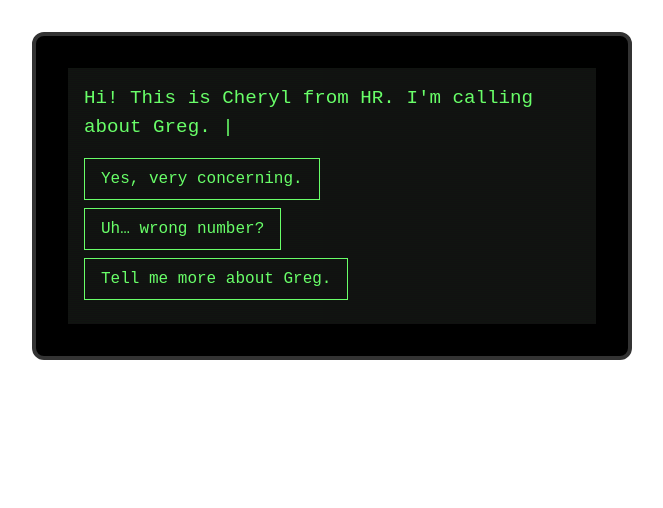
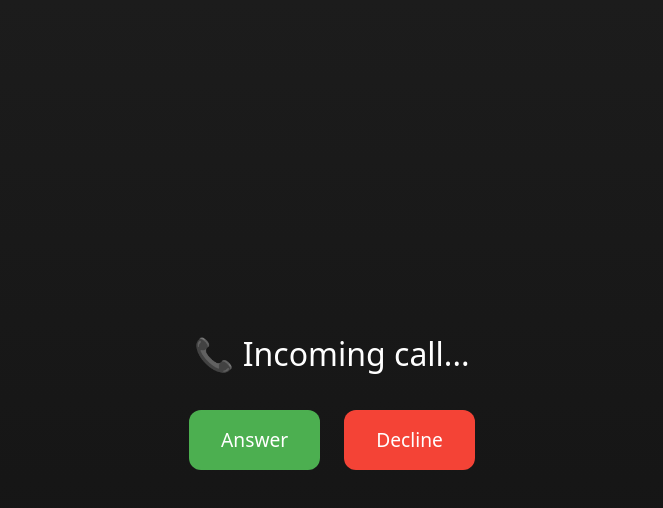
Before and after one commit to danielbruni/Wrong-Number, a SvelteKit app: page / in a window 1280 px wide. Shown: the top 508 px of the page, without its empty margins (308-971 px from the left). Built offline with nearby package versions, Linux system fonts and the light colour scheme.

Commit message:
[feat] add callstate and a ring screen

```diff
--- a/src/lib/components/PhoneUI.svelte
+++ b/src/lib/components/PhoneUI.svelte
@@ -2,7 +2,9 @@
 	import { animateTypewriting } from '../attachment/animeTypewriting';
 	import type { Line } from '../types';
 
-	const { dialogue }: { dialogue: Line[] } = $props();
+	type PropTypes = { dialogue: Line[]; onStoryComplete: () => void };
+
+	const { dialogue, onStoryComplete }: PropTypes = $props();
 
 	let current = $state(0);
 	let currentLine = $derived(dialogue[current].line);
@@ -10,6 +12,7 @@
 	function choose(option: { text?: string; next: any }) {
 		if (option.next === -1) {
 			current = -1;
+			onStoryComplete();
 		} else {
 			current = option.next;
 		}
@@ -30,7 +33,9 @@
 				{/each}
 			</div>
 		{:else}
-			<p class="end">[Call disconnected]</p>
+			<div>
+				<p class="end">[Call disconnected]</p>
+			</div>
 		{/if}
 		<div class="crt-overlay"></div>
 	</div>
@@ -72,6 +77,12 @@
 	.choices button:hover {
 		background: rgba(106, 255, 106, 0.1);
 	}
+	.newstory {
+		padding: 3em;
+		cursor: pointer;
+		display: block;
+		border: 1px solid #6aff6a;
+	}
 	.end {
 		color: #f33;
 		font-weight: bold;
--- /dev/null
+++ b/src/lib/stores/finishedStories.ts
@@ -0,0 +1,4 @@
+import { writable } from 'svelte/store';
+
+// Store holds an array of finished story IDs
+export const finishedStories = writable<string[]>([]);
--- a/src/lib/types.ts
+++ b/src/lib/types.ts
@@ -13,3 +13,5 @@ export interface StoryIndex {
 	title: string;
 	file: string;
 }
+
+export type CallState = 'ringing' | 'inCall' | 'callEnded' | 'waiting';
--- a/src/routes/+page.svelte
+++ b/src/routes/+page.svelte
@@ -1,10 +1,12 @@
 <script lang="ts">
 	import stories from '../data/stories.json';
 	import PhoneUi from '$lib/components/PhoneUI.svelte';
-	import type { Line, StoryIndex } from '../lib/types';
+	import type { CallState, Line, StoryIndex } from '$lib/types';
+	import { finishedStories } from '$lib/stores/finishedStories';
 
 	let selectedStory = $state<string | null>(null);
 	let dialogue = $state<Line[] | null>(null);
+	let callState = $state<CallState>('ringing');
 
 	// Cast the imported JSON to the correct type
 	const storyList: StoryIndex[] = stories as StoryIndex[];
@@ -14,9 +16,18 @@
 
 	// Pick a random story on component mount
 	async function loadRandomStory() {
+		console.log('Load Random Story...');
+
+		const unfinished = storyList.filter((s) => !$finishedStories.includes(s.id));
+		if (unfinished.length === 0) {
+			selectedStory = null;
+			dialogue = null;
+			return; // all done
+		}
+
 		// Pick a random story from the index
-		const randomIndex = Math.floor(Math.random() * storyList.length);
-		const story = storyList[randomIndex];
+		const randomIndex = Math.floor(Math.random() * unfinished.length);
+		const story = unfinished[randomIndex];
 
 		// Construct the correct key
 		const key = `/src/data/${story.file}`;
@@ -28,14 +39,131 @@
 		const module = (await loader()) as { default: Line[] };
 		dialogue = module.default;
 		selectedStory = story.id;
+
+		console.log(`Story '${story.id}' loaded.`);
+	}
+
+	function markStoryFinished(storyId: string) {
+		const current = $finishedStories;
+		if (!current.includes(storyId)) {
+			finishedStories.set([...current, storyId]);
+		}
+	}
+
+	function onStoryComplete() {
+		if (selectedStory) {
+			markStoryFinished(selectedStory);
+		}
+
+		// Load a new story after a short delay (e.g., 3 seconds)
+		setTimeout(() => {
+			loadRandomStory();
+		}, 3000);
+	}
+
+	function acceptCall() {
+		callState = 'inCall';
+	}
+
+	function declineCall() {
+		callState = 'waiting';
+
+		// Load a new story after a short delay (e.g., 3 seconds)
+		setTimeout(() => {
+			loadRandomStory();
+		}, 3000);
 	}
 
 	// Run on component initialization
 	loadRandomStory();
 </script>
 
-{#if selectedStory && dialogue !== null}
-	<PhoneUi {dialogue} />
+{#if callState === 'ringing' && !!dialogue}
+	<div class="ring-screen">
+		<p>📞 Incoming call...</p>
+		<div class="ring-buttons">
+			<button class="answer" onclick={acceptCall}>Answer</button>
+			<button class="decline" onclick={declineCall}>Decline</button>
+		</div>
+	</div>
+{:else if callState === 'inCall' && dialogue && selectedStory}
+	{#key selectedStory}
+		<PhoneUi {dialogue} {onStoryComplete} />
+	{/key}
+{:else if callState === 'callEnded'}
+	<div class="call-disconnected">
+		<p>[Call disconnected]</p>
+		<p>All stories completed!</p>
+	</div>
 {:else}
-	<div>Loading story...</div>
+	<div class="loading">Loading story...</div>
 {/if}
+
+<style>
+	.ring-screen {
+		display: flex;
+		flex-direction: column;
+		align-items: center;
+		justify-content: center;
+		height: 100vh;
+		background: linear-gradient(to bottom, #1c1c1c, #121212);
+		color: #fff;
+		text-align: center;
+		animation: pulse 1.2s infinite;
+	}
+
+	.ring-screen p {
+		font-size: 2rem;
+		margin-bottom: 2rem;
+	}
+
+	.ring-buttons {
+		display: flex;
+		gap: 1.5rem;
+	}
+
+	.ring-buttons button {
+		padding: 1rem 2rem;
+		font-size: 1.2rem;
+		border-radius: 12px;
+		cursor: pointer;
+		border: none;
+		transition:
+			transform 0.2s,
+			background-color 0.2s;
+	}
+
+	/* Answer button */
+	.ring-buttons .answer {
+		background-color: #4caf50;
+		color: #fff;
+	}
+
+	.ring-buttons .answer:hover {
+		transform: scale(1.1);
+		background-color: #45a049;
+	}
+
+	/* Decline button */
+	.ring-buttons .decline {
+		background-color: #f44336;
+		color: #fff;
+	}
+
+	.ring-buttons .decline:hover {
+		transform: scale(1.1);
+		background-color: #e53935;
+	}
+
+	@keyframes pulse {
+		0% {
+			box-shadow: 0 0 0 0 rgba(76, 175, 80, 0.7);
+		}
+		70% {
+			box-shadow: 0 0 0 20px rgba(76, 175, 80, 0);
+		}
+		100% {
+			box-shadow: 0 0 0 0 rgba(76, 175, 80, 0);
+		}
+	}
+</style>
```
